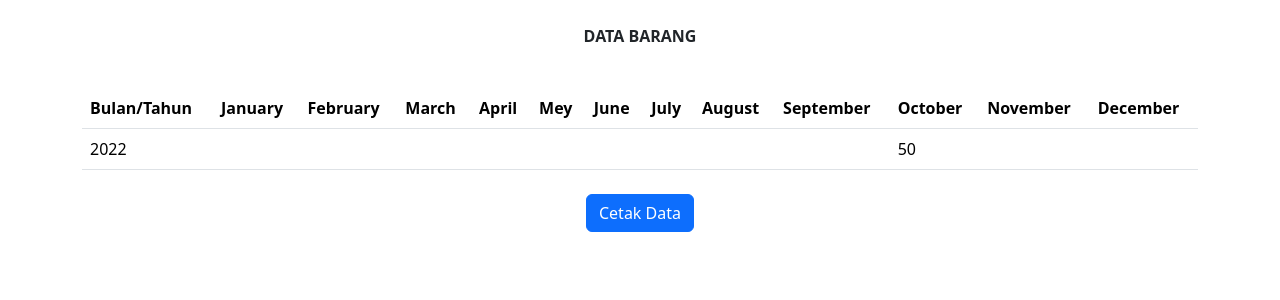
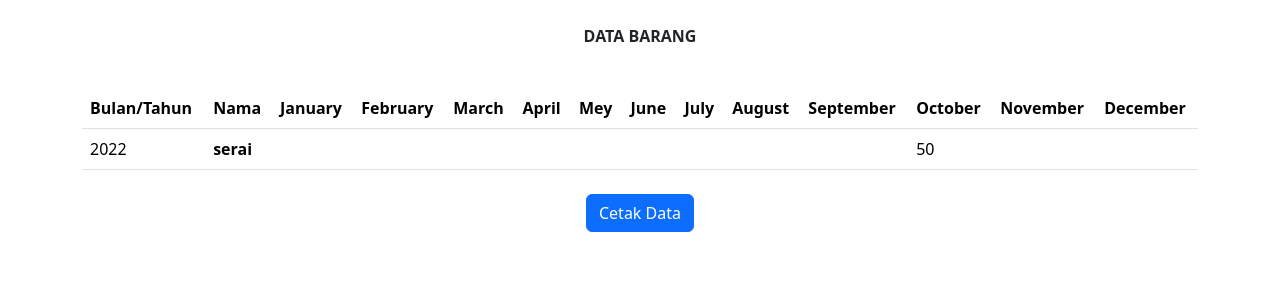
Before and after one commit to baskorocr/komoditas, a PHP site: page /laporan.php in a window 1280 px wide. Shown: the part 56-356 px from the top of the page. Run offline with PHP 8.4, Linux system fonts and the light colour scheme; data comes from the database, SQL or seed files in the repository.

Commit message:
no message

```diff
--- a/laporan.php
+++ b/laporan.php
@@ -36,6 +36,7 @@ $query = mysqli_query($db, $sql);
 $value = array();
 $bulan = array();
 $tahun = array();
+$nama = array();
 while($data = mysqli_fetch_assoc($query)){
     $explode = explode("-",$data['date']);
 
@@ -44,6 +45,7 @@ while($data = mysqli_fetch_assoc($query)){
         if($i == $explode[1]){
             $value[$i] = $data['jumlah'];
             $bulan [$i] = $dateObj->format('F');
+            $nama [$i] = $data['nama'];
             $tahun [$i] = $explode[0];
             break;
         }
@@ -55,7 +57,7 @@ while($data = mysqli_fetch_assoc($query)){
 $tahunFix = array_values(array_unique($tahun));
 $datajumlah = array_values($value);
 $dataBulan = array_values($bulan);
-
+$dataNama = array_values($nama);
 
 $bulan = array(
     'January',
@@ -76,6 +78,7 @@ echo '<div class="container">';
 
 echo '<table  class="table">';
 echo '<tr><th>Bulan/Tahun</th>';
+echo '<th>Nama</th>';
 
 // Menampilkan nama bulan sebagai judul kolom
 foreach ($bulan as $nama_bulan) {
@@ -84,11 +87,13 @@ foreach ($bulan as $nama_bulan) {
 
 echo '</tr>';
 $i=0;
+$z=0;
 $cek = count($dataBulan);
 // Mengisi nilai acak untuk setiap tahun dan bulan
 foreach ($tahunFix as $tahun_item) {
     echo '<tr><td>'.$tahun_item.'</td>';
-
+    echo '<th>'.$dataNama[$z].'</th>';
+    $z++;
     foreach ($bulan as $nama_bulan) {
 
         if($i<$cek){
```
